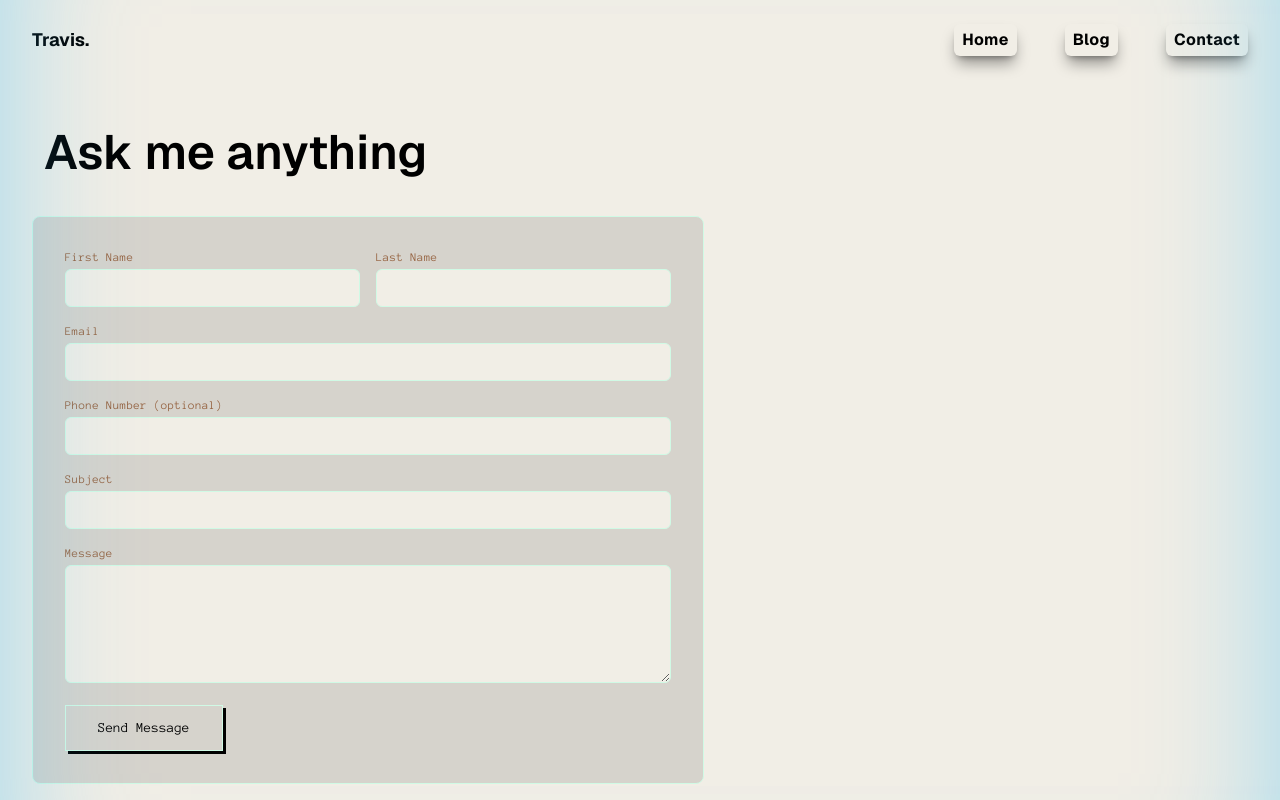
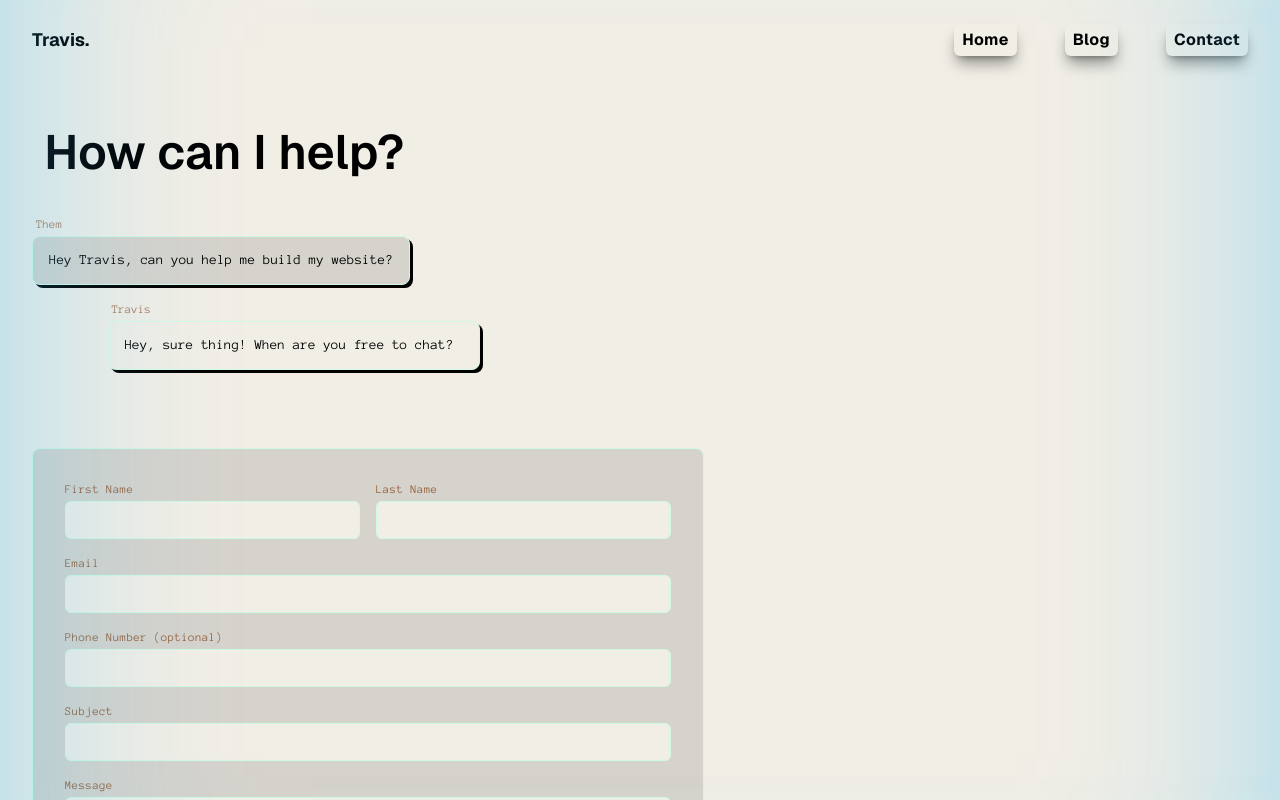
Before and after one commit to tstyer/Portfolio-Site-V2, a React (Vite) app in the folder frontend/: page /contact in a window 1280 px wide. Shown: the top 800 px of the page. Built offline with nearby package versions, Linux system fonts and the light colour scheme; some icons are missing.

Commit message:
Produce animated text for contact page

```diff
--- /dev/null
+++ b/frontend/src/components/typing_chat/TypingChat.tsx
@@ -0,0 +1,100 @@
+import { useState, useEffect } from "react";
+
+interface Message {
+    from: 'visitor' | 'travis',
+    text: string,
+}
+
+const conversation: Message[] = [
+    { from: 'visitor', text: "Hey Travis, can you help me build my website?" },
+    { from: 'travis', text: "Hey, sure thing! When are you free to chat?" },
+];
+
+const TYPING_SPEED = 45;   // milliseconds per character
+const PAUSE_BETWEEN = 900; // pause after a message finishes, before the reply starts
+
+export function TypingChat() {
+    // Which message is currently being typed, and how much of it is visible so far.
+    const [index, setIndex] = useState(0);
+    const [charCount, setCharCount] = useState(0);
+    const [done, setDone] = useState(false);
+
+    useEffect(() => {
+        // Anyone who has asked their OS to reduce motion gets the finished
+        // conversation straight away instead of the animation.
+        if (window.matchMedia('(prefers-reduced-motion: reduce)').matches) {
+            setIndex(conversation.length);
+            setDone(true);
+            return;
+        }
+
+        if (index >= conversation.length) {
+            setDone(true);
+            return;
+        }
+
+        const current = conversation[index];
+        if (!current) return;
+
+        // Still typing this message - reveal one more character.
+        if (charCount < current.text.length) {
+            const timer = setTimeout(() => setCharCount((c) => c + 1), TYPING_SPEED);
+            return () => clearTimeout(timer); // cleanup stops a stray timer if this re-runs
+        }
+
+        // Message finished - wait, then start the next one.
+        const timer = setTimeout(() => {
+            setIndex((i) => i + 1);
+            setCharCount(0);
+        }, PAUSE_BETWEEN);
+        return () => clearTimeout(timer);
+    }, [index, charCount]);
+
+    // Messages before the current one are shown whole; the current one is sliced.
+    const visible = conversation.slice(0, index + 1).map((msg, i) => ({
+        from: msg.from,
+        text: i < index ? msg.text : msg.text.slice(0, charCount),
+    }));
+
+    return (
+        <div className="w-full max-w-md">
+
+            {/* The animation is decorative, so it is hidden from screen readers and
+                the full conversation is provided here as plain text instead. */}
+            <div className="sr-only">
+                {conversation.map((msg) => (
+                    <p key={msg.text}>{msg.from === 'visitor' ? 'Visitor' : 'Travis'}: {msg.text}</p>
+                ))}
+            </div>
+
+            {/* min-h reserves room for both bubbles so the page doesn't jump
+                as the second message appears */}
+            <div aria-hidden="true" className="flex flex-col gap-4 min-h-[200px]">
+                {visible.map((msg, i) => (
+                    <div
+                        key={i}
+                        className={`max-w-[85%] ${msg.from === 'visitor' ? 'self-start' : 'self-end'}`}
+                    >
+                        <p className="font-text text-xs text-amber-900/60 mb-1 px-1">
+                            {msg.from === 'visitor' ? 'Them' : 'Travis'}
+                        </p>
+                        <div
+                            className={`border border-solid border-emerald-100 rounded-lg px-4 py-3 shadow-[3px_3px_0px_black] ${
+                                msg.from === 'visitor' ? 'bg-[#D6D3CC]' : 'bg-[#f1eee6]'
+                            }`}
+                        >
+                            <p className="font-text text-sm leading-relaxed">
+                                {msg.text}
+                                {/* caret only on the message currently being typed */}
+                                {i === index && !done && (
+                                    <span className="animate-caret ml-0.5">|</span>
+                                )}
+                            </p>
+                        </div>
+                    </div>
+                ))}
+            </div>
+
+        </div>
+    )
+}
--- a/frontend/src/index.css
+++ b/frontend/src/index.css
@@ -36,7 +36,7 @@ button {
     pointer-events: none;
 
     /* How far the shadow reaches in. Raise or lower this one value to taste. */
-    --edge-reach: 135px;
+    --edge-reach: 220px;
 
     /* Sky blue (Tailwind sky-400). A pale colour reads weaker than black over the
        cream background, so the alpha is higher than it was for the black version. */
@@ -47,3 +47,20 @@ button {
       inset calc(var(--edge-reach) * -1) 0 var(--edge-reach) calc(var(--edge-reach) * -1) var(--edge-color);
   }
 }
+
+/* Blinking caret for the typing animation on the contact page.
+   steps(1) makes it snap on and off like a real text cursor, rather than fading. */
+@keyframes caret-blink {
+  0%, 49% { opacity: 1; }
+  50%, 100% { opacity: 0; }
+}
+
+.animate-caret {
+  animation: caret-blink 1s steps(1) infinite;
+}
+
+@media (prefers-reduced-motion: reduce) {
+  .animate-caret {
+    animation: none;
+  }
+}
--- a/frontend/src/pages/contact_page/ContactPage.tsx
+++ b/frontend/src/pages/contact_page/ContactPage.tsx
@@ -1,5 +1,6 @@
 import { NavBar } from "../../components/nav_bar/Navbar"
 import { Footer } from "../../components/footer/Footer"
+import { TypingChat } from "../../components/typing_chat/TypingChat"
 import { useState, type ChangeEvent, type SubmitEvent } from "react"
 
 interface Contact {
@@ -67,8 +68,10 @@ export function ContactPage() {
 
         <div className="flex flex-col justify-between gap-8 pt-8 md:pt-16">
             <div className="px-3 py-2">
-                <h1 className="font-heading font-semibold text-2xl sm:text-3xl md:text-4xl lg:text-5xl">Ask me anything</h1>
+                <h1 className="font-heading font-semibold text-2xl sm:text-3xl md:text-4xl lg:text-5xl">How can I help?</h1>
             </div>
+
+            <TypingChat />
 
             <div className="bg-[#D6D3CC] border border-solid border-emerald-100 rounded-lg p-6 md:p-8 max-w-2xl">
 
```
